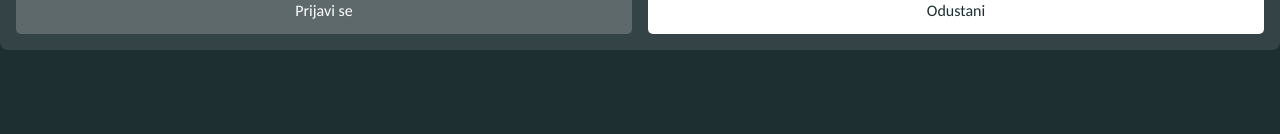
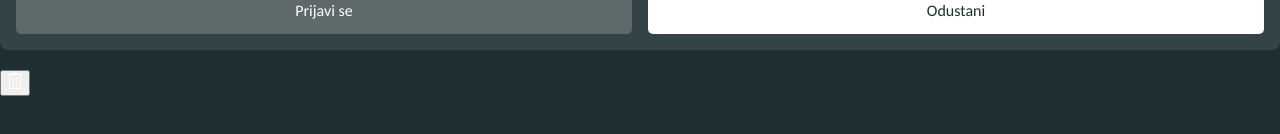
Before and after one commit to lovretomic/peta-kviz-app, a React (Vite) app: page /test in a window 1280 px wide. Shown: the part 422-556 px from the top of the page. Built offline with nearby package versions, Linux system fonts and the light colour scheme.

Commit message:
initialised project

```diff
--- /dev/null
+++ b/src/components/PillButton/PillButton.module.scss
@@ -0,0 +1,10 @@
+.pillbutton {
+  border-radius: 50px;
+  padding: 10px 20px;
+  border: none;
+  background-color: #007bff;
+  color: white;
+  cursor: pointer;
+  font-size: 16px;
+  transition: background-color 0.3s ease;
+}
--- /dev/null
+++ b/src/components/PillButton/PillButton.tsx
@@ -0,0 +1,33 @@
+import c from "./PillButton.module.scss";
+import clsx from "clsx";
+
+type PillButtonProps = {
+  children?: React.ReactNode;
+  variant?: "primary" | "captian";
+  icon?: string;
+} & React.ButtonHTMLAttributes<HTMLButtonElement>;
+
+const PillButton: React.FC<PillButtonProps> = ({
+  children,
+  variant = "primary",
+  className,
+  icon,
+  ...handlers
+}) => {
+  return (
+    <button
+      className={clsx(c.pillButton, className, {
+        [c.primary]: variant === "primary",
+        [c.captian]: variant === "captian",
+      })}
+      {...handlers}
+    >
+      <div className={c.content}>
+        {children ? <span>{children}</span> : null}
+        {icon ? <img className={c.icon} src={icon} alt="" /> : null}
+      </div>
+    </button>
+  );
+};
+
+export default PillButton;
--- /dev/null
+++ b/src/components/PillButton/index.ts
@@ -0,0 +1,3 @@
+import PillButton from "./PillButton";
+
+export default PillButton;
--- a/src/pages/TestPage/TestPage.tsx
+++ b/src/pages/TestPage/TestPage.tsx
@@ -2,6 +2,7 @@ import Button from "../../components/Button";
 import Input from "../../components/Input";
 import ProgressBar from "../../components/ProgressBar";
 import trashIcon from "../../assets/icons/trash.svg";
+import PillButton from "../../components/PillButton";
 
 const TestPage = () => {
   return (
@@ -29,6 +30,9 @@ const TestPage = () => {
           variant="withButtons"
         />
       </div>
+      <div>
+        <PillButton variant="primary" icon={trashIcon} />
+      </div>
     </div>
   );
 };
```
